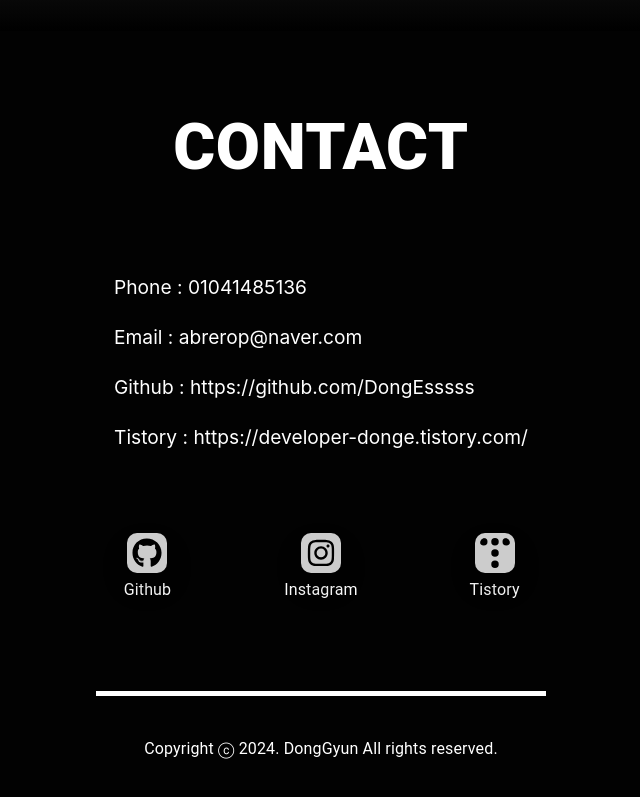
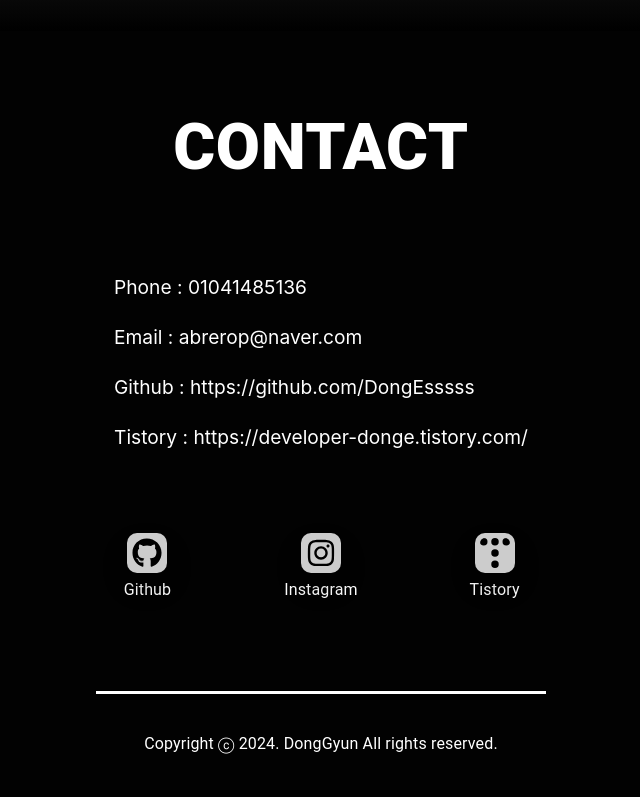
Before and after one commit to DongEsssss/DongEsssss.github.io, a React (Create React App) app: page / in a window 1280 px wide. Shown: the part 1869-2666 px from the top of the page, without its empty margins (319-959 px from the left). Built offline with nearby package versions, Linux system fonts and the light colour scheme; a web font is replaced by a local one.

Commit message:
footer scss

```diff
--- a/src/Components/frame/Footer/footer.scss
+++ b/src/Components/frame/Footer/footer.scss
@@ -1,11 +1,11 @@
 footer {
     max-width: 450px;
-    height: 105px;
+    height: 100px;
     margin: 0 auto;
     display: flex;
     justify-content: center;
     align-items: center;
-    border-top: 5px solid white;
+    border-top: 3px solid white;
 
     h6 {
         font-size: 25px !important;
```
